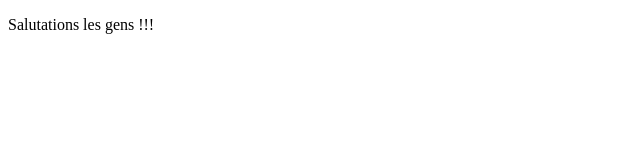
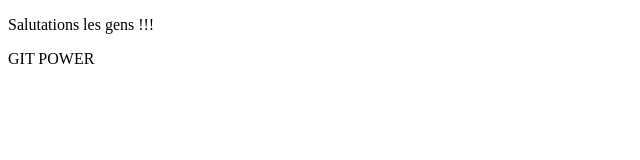
Before and after one commit to TheoRicherol/travauxGroupe, a plain HTML site: page index.html in a window 1280 px wide. Shown: the full height of the page, 0-640 px from the left. Drawn offline with Linux system fonts and the light colour scheme.

Commit message:
add paragraph

```diff
--- a/index.html
+++ b/index.html
@@ -6,5 +6,6 @@
       </head>
       <body>
  <p>Salutations les gens !!!</p>
+<p>GIT POWER</p>
       </body>
   </html>
```
